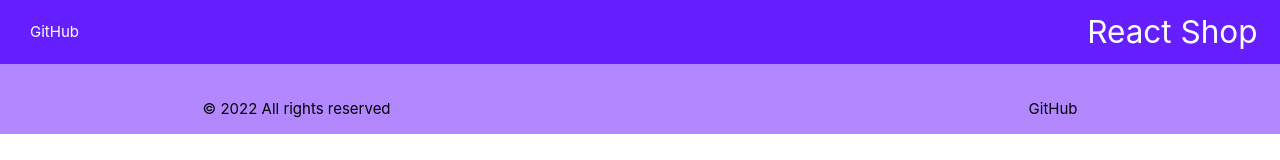
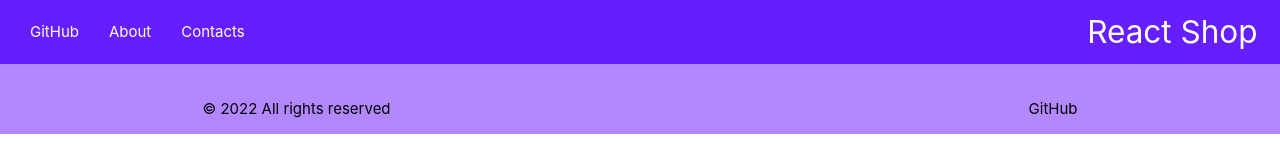
Before and after one commit to EvgeniyaSirotkina/food-themealdbapi, a React (Create React App) app: page / in a window 1280 px wide. Shown: the top 160 px of the page. Built offline with nearby package versions, Linux system fonts and the light colour scheme.

Commit message:
update Header component

```diff
--- a/src/components/Header.jsx
+++ b/src/components/Header.jsx
@@ -13,6 +13,9 @@
                             GitHub
                         </a>
                     </li>
+                    <li><a href='/about' >About</a></li>
+                    <li><a href='/contact' >Contacts</a>
+                    </li>
                 </ul>
             </div>
         </nav>
```
